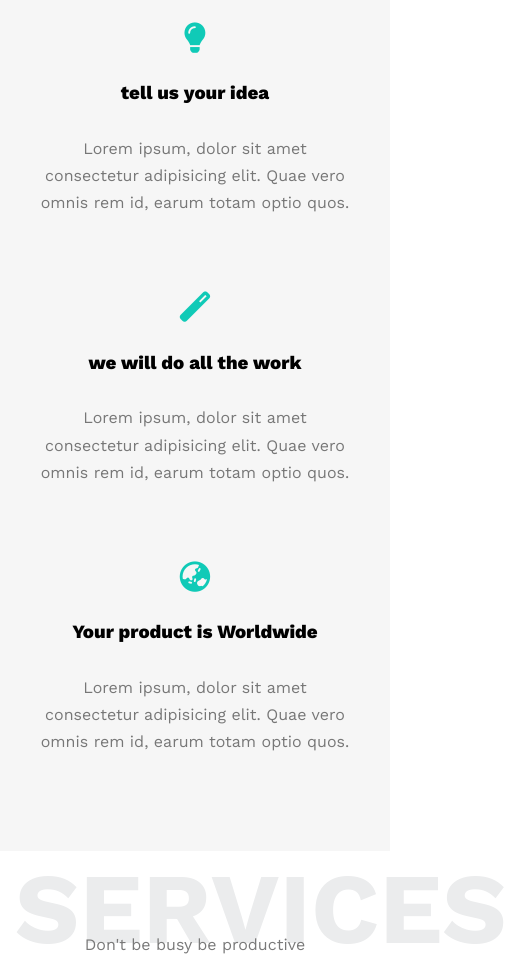
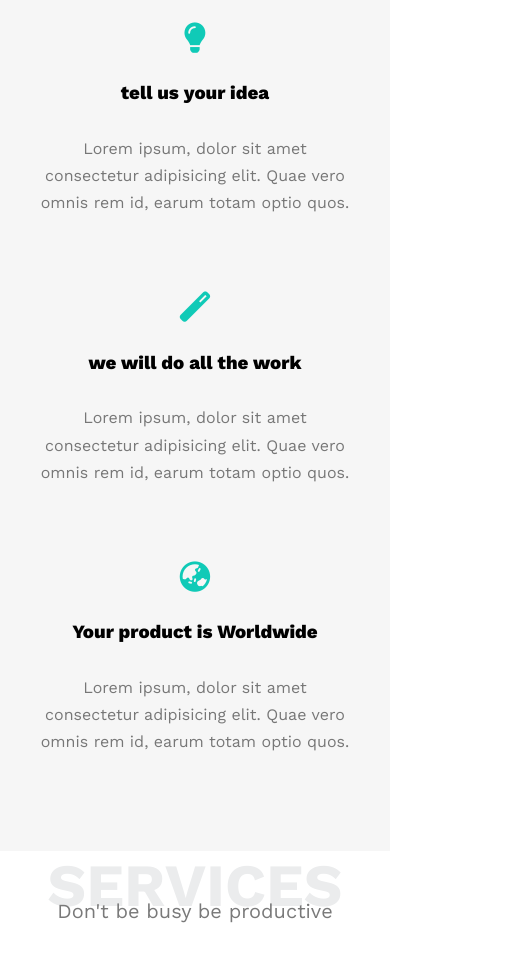
Before and after one commit to mohamed-abdelahi-haibelty/template-one, a plain HTML site: page index.html in a window 390 px wide. Shown: the part 901-1868 px from the top of the page, 507 px wide, since content can reach past the window. After the commit the page ends 1824 px from the top, so only its background shows below. Drawn offline with nearby package versions, Linux system fonts and the light colour scheme; a web font is replaced by a local one.

Commit message:
add media querry

```diff
--- a/css/styles.css
+++ b/css/styles.css
@@ -30,6 +30,15 @@ body {
   color: #797979;
   text-align: center;
   margin: -30px 0 0 0;
+  font-size: 20px;
+}
+@media (max-width: 767px) {
+  .special-headings {
+    font-size: 60px;
+  }
+  .special-headings + p {
+    margin: -20px;
+  }
 }
 /* end components */
 
```
